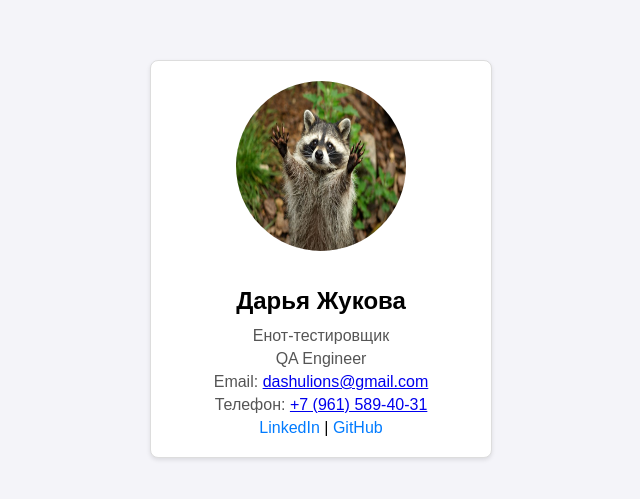
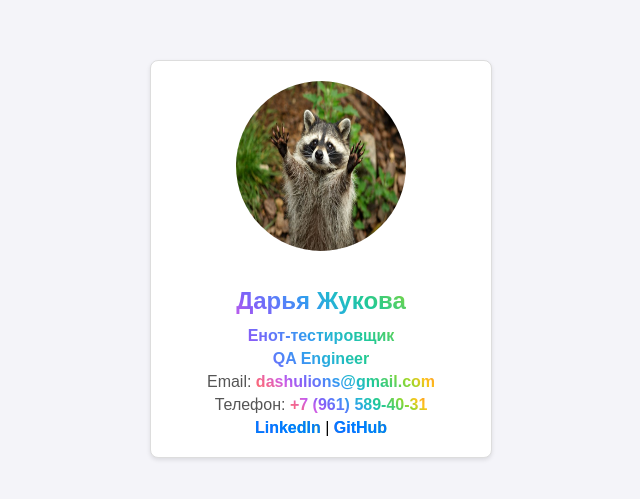
Before and after one commit to Enotikus1933/-HTML-CSS, a plain HTML site: page мой сайт/index.html in a window 1280 px wide. Shown: the part 141-640 px from the top of the page, without its empty margins (319-959 px from the left). Drawn offline with Linux system fonts and the light colour scheme.

Commit message:
Update index.html

```diff
--- a/мой сайт/index.html
+++ b/мой сайт/index.html
@@ -30,6 +30,7 @@
         h1 {
             font-size: 1.5em;
             margin: 0.5em 0;
+            color: #3498db; /* Цвет заголовка */
         }
         .contact-info p, .social a {
             margin: 5px 0;
@@ -41,21 +42,27 @@
         .social a:hover {
             text-decoration: underline;
         }
+        .colorful {
+            background: linear-gradient(45deg, #ff6b6b, #f06595, #cc5de8, #845ef7, #5c7cfa, #339af0, #22b8cf, #20c997, #51cf66, #94d82d, #fcc419, #ff922b);
+            -webkit-background-clip: text;
+            color: transparent;
+            font-weight: bold;
+        }
     </style>
 </head>
 <body>
     <div class="card">
         <img class="photo" src="me.png" width="170" height="170" alt="Фото">
-        <h1>Дарья Жукова</h1>
-        <p>Енот-тестировщик</p>
-        <p>QA Engineer</p>
+        <h1 class="colorful">Дарья Жукова</h1>
+        <p class="colorful">Енот-тестировщик</p>
+        <p class="colorful">QA Engineer</p>
         <div class="contact-info">
-            <p>Email: <a href="mailto:dashulions@gmail.com">dashulions@gmail.com</a></p>
-            <p>Телефон: <a href="tel:+79615894031">+7 (961) 589-40-31</a></p>
+            <p>Email: <a class="colorful" href="mailto:dashulions@gmail.com">dashulions@gmail.com</a></p>
+            <p>Телефон: <a class="colorful" href="tel:+79615894031">+7 (961) 589-40-31</a></p>
         </div>
         <div class="social">
-            <a href="#">LinkedIn</a> |
-            <a href="#">GitHub</a>
+            <a class="colorful" href="#">LinkedIn</a> |
+            <a class="colorful" href="#">GitHub</a>
         </div>
     </div>
 </body>
```
